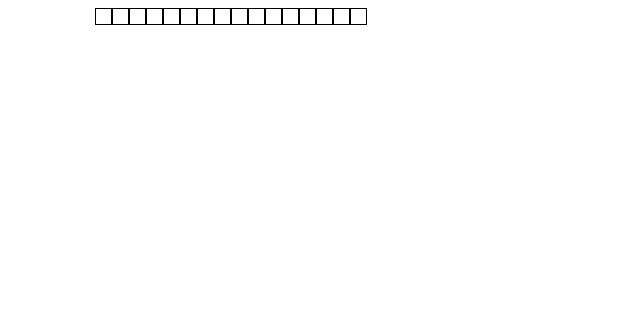
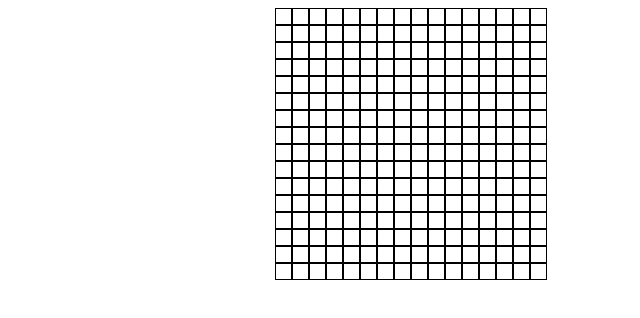
Before and after one commit to Zupi-HR/project-etch-a-sketch, a plain HTML site: page index.html in a window 1280 px wide. Shown: the whole page, without its empty margins (229-869 px from the left). Drawn offline with Linux system fonts and the light colour scheme.

Commit message:
finished hover effect, need random color generator

```diff
--- a/index.html
+++ b/index.html
@@ -9,6 +9,6 @@
     <script src="script.js" defer></script>
 </head>
 <body>
-    <div id="container"></div>
+    <div class="main-container"></div>
 </body>
 </html>
--- a/script.js
+++ b/script.js
@@ -1,6 +1,18 @@
-const container = document.querySelector('#container');
+const mainContainer = document.querySelector('.main-container');
+
+function randomColorGenerator() {
+
+}
 
 for (i = 1; i <= 16; i++) {
-    const columnDiv = document.createElement('div');
-    container.appendChild(columnDiv).classList.add('gridRow');
+    const container = document.createElement('div');
+    mainContainer.appendChild(container).classList.add('container');
+    for(j = 1; j <= 16; j++) {
+        const grid = document.createElement('div');
+        container.appendChild(grid);
+        grid.classList.add('grid');
+        grid.addEventListener("mouseenter", (e) => {
+            e.target.style.backgroundColor = "purple";
+        })
+    }
 }
--- a/style.css
+++ b/style.css
@@ -1,11 +1,16 @@
-#container {
+.main-container {
     display: flex;
-    width: 50%;
-    margin: auto;
+    flex-direction: column;
+   align-items: center;
+   justify-content: center;
 }
 
-#container div {
+.container {
+    display: flex;
+}
+
+.grid {
+    width: 15px;
+    height: 15px;
     border: 1px solid black;
-    height: 15px;
-    width: 15px;
 }
```
